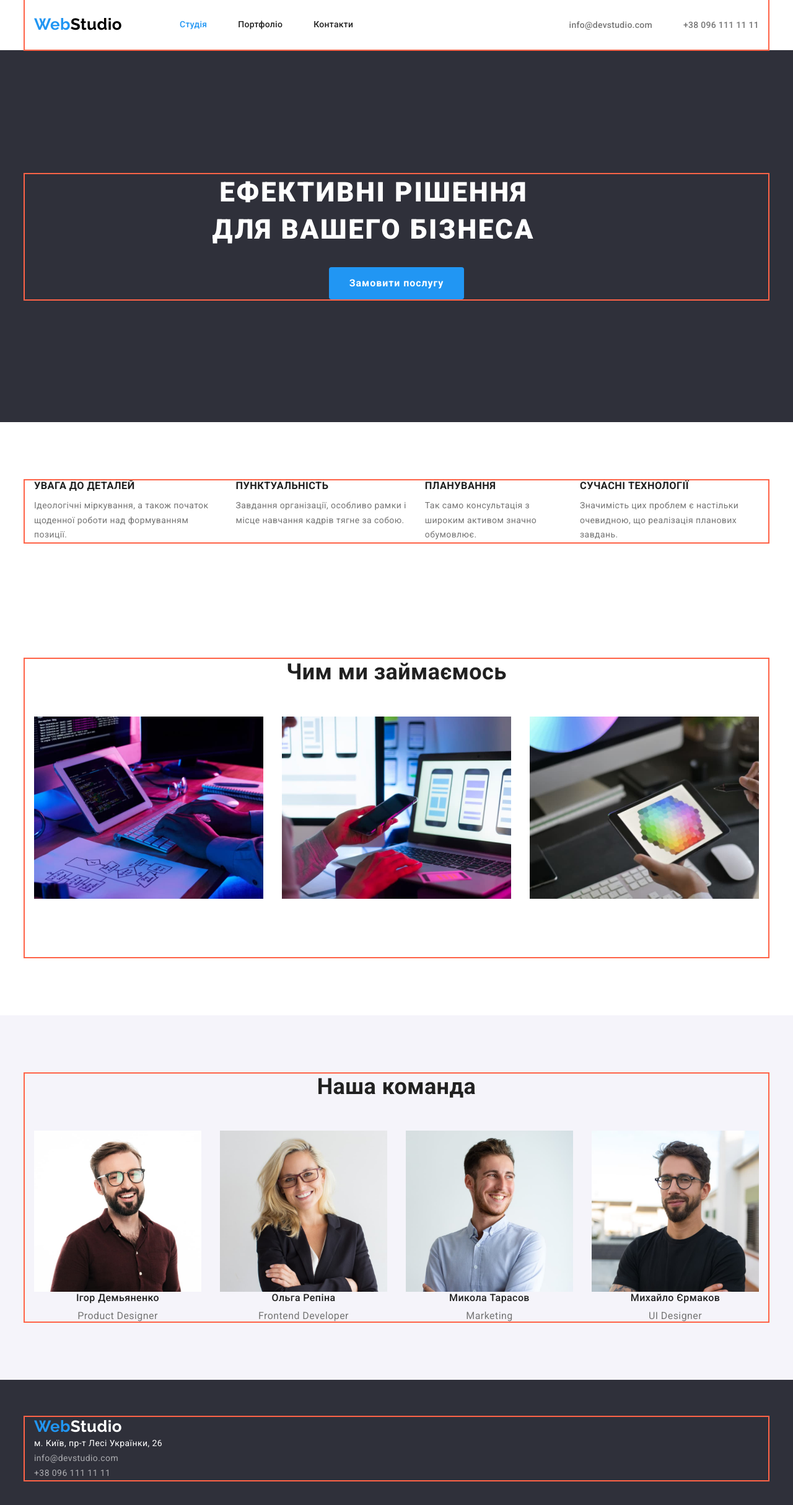
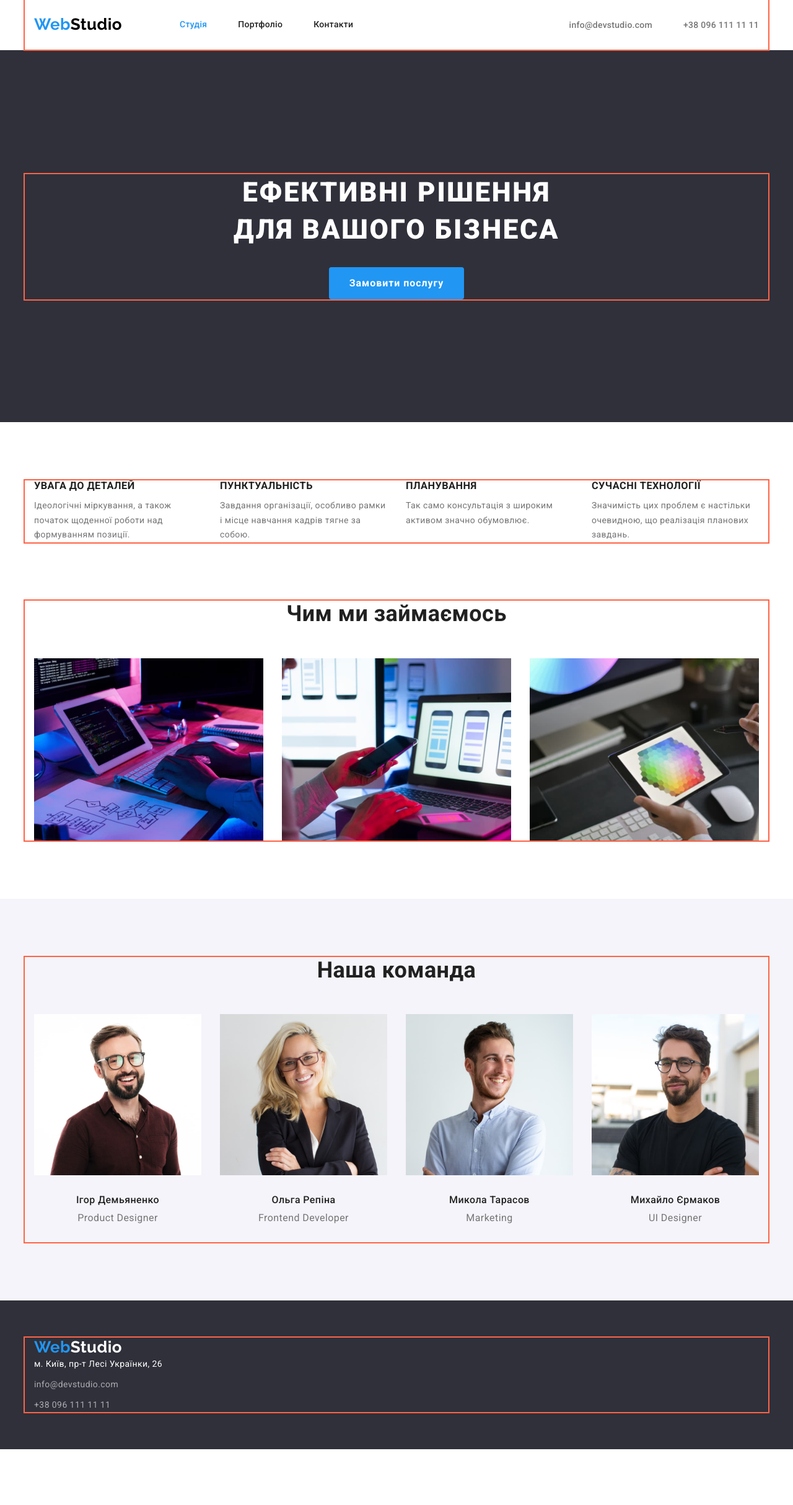
Before and after one commit to Halyna-Melnykova/goit-markup-hw-03, a plain HTML site: page index.html in a window 1280 px wide. Shown: the whole page at 62% size. After the commit the page ends 2338 px from the top, so only its background shows below. Drawn offline with nearby package versions, Linux system fonts and the light colour scheme.

Commit message:
footer:margin+div for team

```diff
--- a/css/styles.css
+++ b/css/styles.css
@@ -79,7 +79,7 @@ body {
 /* page header */
 .page-header {
   border-bottom: 1px solid #ececec;
-  box-shadow: 0px 4px 4px rgba(0, 0, 0, 0.25);
+  /* box-shadow: 0px 4px 4px rgba(0, 0, 0, 0.25); */
 }
 .header {
   display: flex;
@@ -129,11 +129,11 @@ body {
 }
 /* hero */
 .hero-title {
-  max-width: 696px;
+  max-width: 596px;
   margin-top: 0;
-  margin-right: 200px;
+  margin-right: auto;
   margin-bottom: 30px;
-  margin-left: 200px;
+  margin-left: auto;
 
   color: #ffffff;
   font-weight: 900;
@@ -183,13 +183,16 @@ body {
   padding-top: 94px;
   padding-bottom: 94px;
 }
-.section .work {
+.section-work {
   padding-top: 0;
   padding-bottom: 94px;
 }
 /* specifics */
 .specifics-list {
   display: flex;
+}
+.specifics-list > .item {
+  width: 270px;
 }
 .specifics-list .item:not(:last-child) {
   margin-right: 30px;
@@ -217,6 +220,8 @@ body {
 }
 .team-list {
   display: flex;
+}
+.team-list > .item {
   width: 270px;
 }
 .team-list .item:not(:last-child) {
@@ -235,6 +240,12 @@ body {
   font-size: 16px;
   line-height: 1.19;
   text-align: center;
+}
+.team-member {
+  padding-top: 30px;
+  padding-right: 15px;
+  padding-bottom: 30px;
+  padding-left: 15px;
 }
 /* стилі для портфоліо */
 
@@ -325,6 +336,8 @@ body {
   background-color: #2f303a;
 }
 .logo-secondary {
+  margin-bottom: 20px;
+
   color: #ffffff;
   font-family: 'Raleway';
   font-weight: 700;
@@ -336,6 +349,9 @@ body {
   color: #ffffff;
   line-height: 1.71;
 }
+.item-address:not(:last-child) {
+  margin-bottom: 9px;
+}
 .footer-contacts {
   color: rgba(255, 255, 255, 0.6);
   font-style: normal;
--- a/index.html
+++ b/index.html
@@ -38,14 +38,14 @@
       <!-- hero-->
       <section class="hero">
         <div class="container">
-          <h1 class="hero-title">Ефективні рішення для&nbspвашего бізнеса</h1>
+          <h1 class="hero-title">Ефективні рішення для вашого бізнеса</h1>
           <button type="button" class="button">Замовити послугу</button>
         </div>
       </section>
       <!-- specifics -->
       <section class="section">
         <div class="container">
-          <h2 class="section-title visually-hidden">Особливості</h2>
+          <h2 class="section-title visually-hidden">Особливості нашоЇ студії</h2>
           <ul class="list specifics-list">
             <li class="item">
               <h3 class="title">Увага до деталей</h3>
@@ -73,7 +73,7 @@
         </div>
       </section>
       <!-- work -->
-      <section class="section work">
+      <section class="section section-work">
         <div class="container">
           <h2 class="section-title">Чим ми займаємось</h2>
           <ul class="list work">
@@ -102,8 +102,10 @@
                 width="270"
                 height="260"
               />
+              <div class="team-member">
                 <h3 class="title">Ігор Демьяненко</h3>
                 <p lang="en" class="text">Product Designer</p>
+              </div>
             </li>
             <li class="item">
               <img
@@ -113,8 +115,10 @@
                 width="270"
                 height="260"
               />
+              <div class="team-member">
                 <h3 class="title">Ольга Репіна</h3>
                 <p lang="en" class="text">Frontend Developer</p>
+              </div>
             </li>
             <li class="item">
               <img
@@ -124,8 +128,10 @@
                 width="270"
                 height="260"
               />
+              <div class="team-member">
                 <h3 class="title">Микола Тарасов</h3>
                 <p lang="en" class="text">Marketing</p>
+              </div>
             </li>
             <li class="item">
               <img
@@ -135,8 +141,10 @@
                 width="270"
                 height="260"
               />
+              <div class="team-member">
                 <h3 class="title">Михайло Єрмаков</h3>
                 <p lang="en" class="text">UI Designer</p>
+              </div>
             </li>
           </ul>
         </div>
@@ -148,13 +156,17 @@
         <a href="./index.html" class="link logo-secondary"><span class="accent">Web</span>Studio</a>
         <address>
           <ul class="list">
-            <li><a href="" class="link address">м. Київ, пр-т Лесі Українки, 26</a></li>
-            <li>
+            <li class="item-address">
+              <a href="" class="link address">м. Київ, пр-т Лесі Українки, 26</a>
+            </li>
+            <li class="item-address">
               <a href="mailto:info@devstudio.com" class="link footer-contacts"
                 >info@devstudio.com</a
               >
             </li>
-            <li><a href="tel:+380961111111" class="link footer-contacts">+38 096 111 11 11</a></li>
+            <li class="item-address">
+              <a href="tel:+380961111111" class="link footer-contacts">+38 096 111 11 11</a>
+            </li>
           </ul>
         </address>
       </div>
```
Lines whose indentation alone changed are shown as unchanged.
